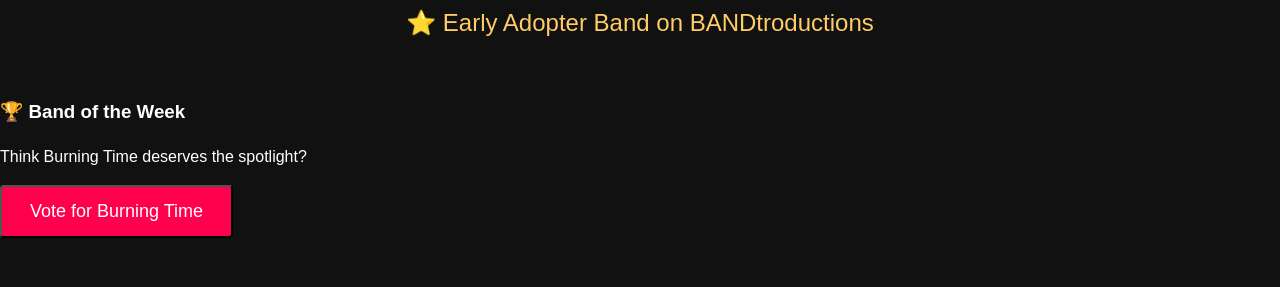
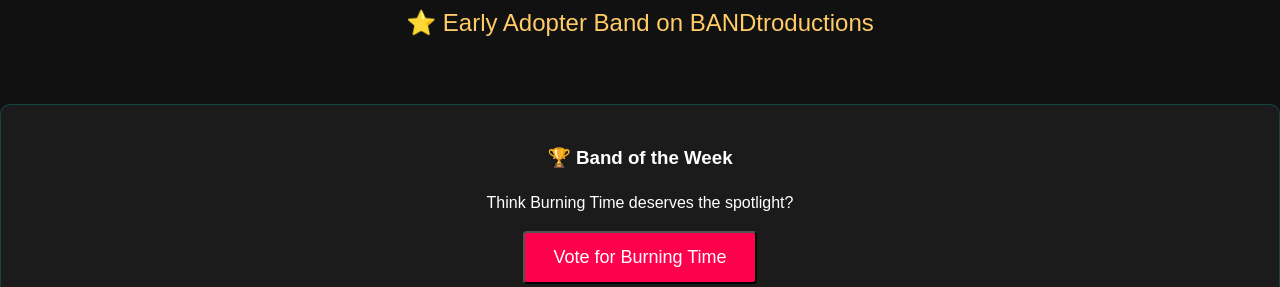
Before and after one commit to curiositydrop/curiositydrop.github.io, a plain HTML site: page burning-time.html in a window 1280 px wide. Shown: the part 513-800 px from the top of the page. Drawn offline with Linux system fonts and the light colour scheme.

Commit message:
Update style.css

```diff
--- a/style.css
+++ b/style.css
@@ -1694,3 +1694,17 @@
 .bt-home-cards-section{
   margin-top:6px;
 }
+.vote-message{
+  color:#00c8b4;
+  font-weight:bold;
+  margin-top:12px;
+}
+
+.vote-box{
+  margin-top:25px;
+  padding:20px;
+  background:#1b1b1b;
+  border:1px solid rgba(0,200,180,0.25);
+  border-radius:10px;
+  text-align:center;
+}
```
